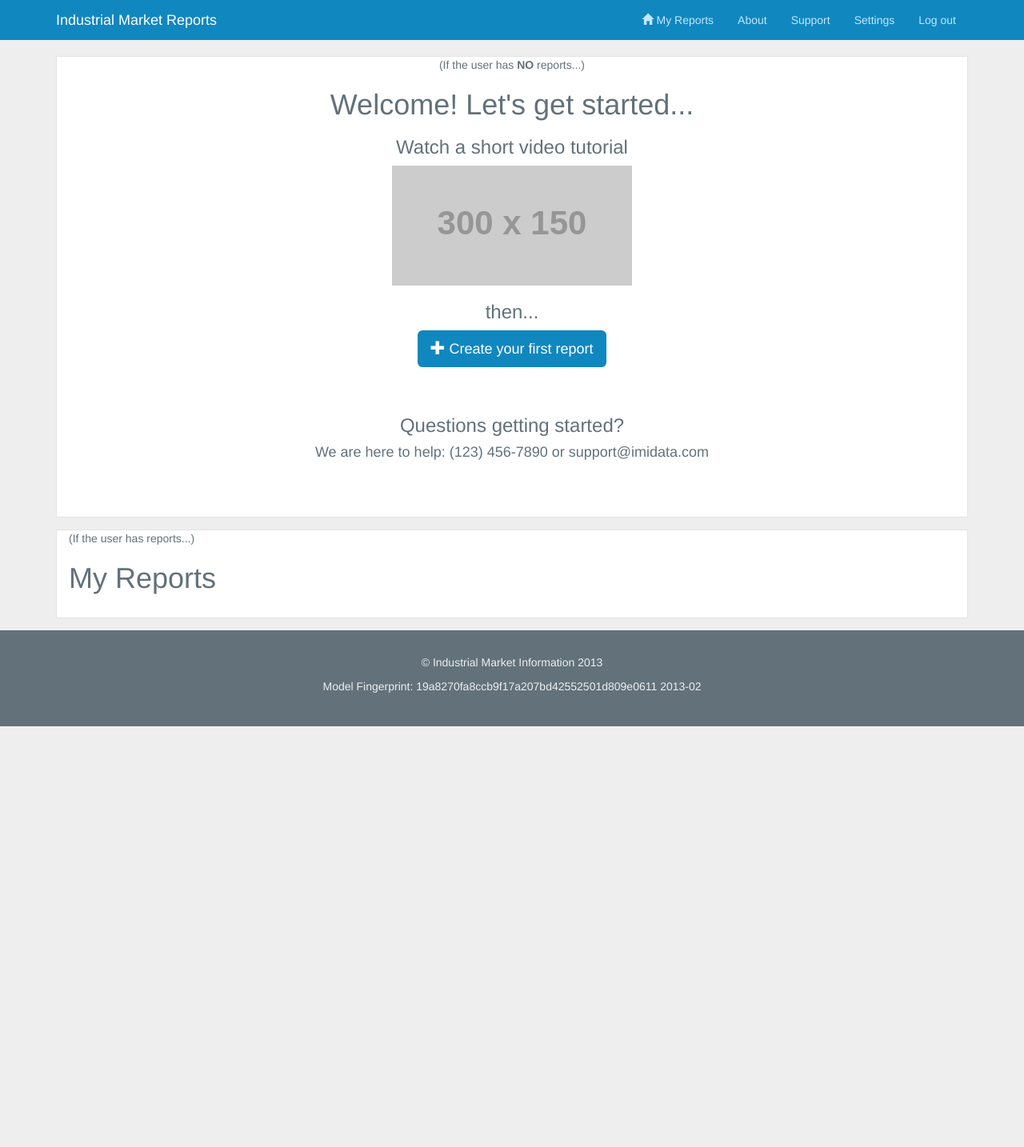
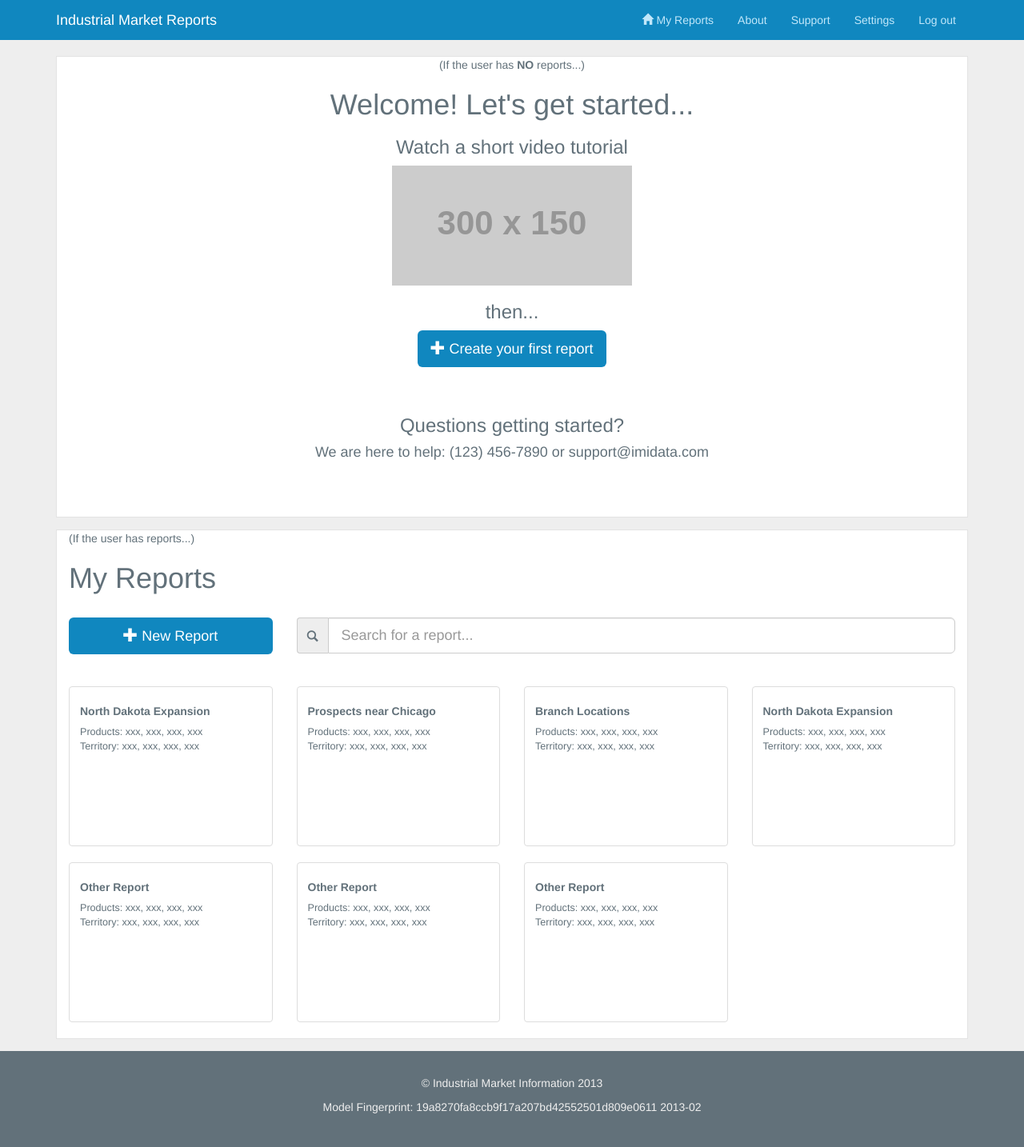
Before and after one commit to saintsjd/imi-ui, a Jekyll site: the page built from myreports.html, in a window 1280 px wide. Shown: the whole page at 80% size. Built offline with Jekyll 4.4.1, drawn with Linux system fonts in a browser that asks for light colours; Markdown is read by kramdown in place of the engine named in the settings; before the commit the page ends 908 px from its top, so only the background shows below that.

Commit message:
my reports

```diff
--- a/css/main.css
+++ b/css/main.css
@@ -187,3 +187,31 @@ border: 1px solid #e3e3e3;
   border-top-left-radius: 0;
   border-top-right-radius: 0;
 }
+
+a.thumbnail:hover {
+  text-decoration: none;
+  background-color: #eee;
+}
+
+a.my-report {
+  color:  #62717a;
+}
+
+.my-report {
+  height: 200px;
+  overflow: hidden;
+}
+
+.new-my-report {
+  background-color: #eee;
+}
+.my-report h5 {
+  font-weight: bold;
+}
+.my-report p {
+  font-size: 0.9em;
+}
+
+.thumbnail .caption {
+  color:  #62717a;
+}
--- a/myreports.html
+++ b/myreports.html
@@ -14,7 +14,7 @@ title: Your New Jekyll Site
 	</p>
 
 	<h3>then...</h3>
-	<a href="#" class="btn btn-lg btn-primary"><span class="glyphicon glyphicon-plus"></span> Create your first report</a>
+	<a href="new.html" class="btn btn-lg btn-primary"><span class="glyphicon glyphicon-plus"></span> Create your first report</a>
 
 	<br>
 	<br>
@@ -29,7 +29,117 @@ title: Your New Jekyll Site
 <div class="section">
 	<p>(If the user has reports...)</p>
 	<h1>My Reports</h1>
+	<br>
+	<div class="row">
+		<div class="col-md-3">
+			<a data-toggle="modal" href="#newReportModal" class="btn btn-block btn-lg btn-primary"><span class="glyphicon glyphicon-plus"></span> New Report</a>
+		</div>
+		<div class="col-md-9">
+			<div class="input-group">
+				<span class="input-group-addon"><span class="glyphicon glyphicon-search"></span></span>
+      			<input type="text" class="form-control input-lg" placeholder="Search for a report...">
+    		</div><!-- /input-group -->
+		</div>
+	</div>
+	<br>
+	<br>
+	<div class="row">
+		<div class="col-md-3">
+			<a href="report.html" class="thumbnail my-report">
+				<div class="caption">
+				<h5>North Dakota Expansion</h5>
+				<p>Products: xxx, xxx, xxx, xxx
+				<br>Territory: xxx, xxx, xxx, xxx</p>
+				</div>
+			</a>
+		</div>
+		<div class="col-md-3">
+			<a href="report.html" class="thumbnail my-report">
+				<div class="caption">
+				<h5>Prospects near Chicago</h5>
+				<p>Products: xxx, xxx, xxx, xxx
+				<br>Territory: xxx, xxx, xxx, xxx</p>
+				</div>
+			</a>
+		</div>
+		<div class="col-md-3">
+			<a href="report.html" class="thumbnail my-report">
+				<div class="caption">
+				<h5>Branch Locations</h5>
+				<p>Products: xxx, xxx, xxx, xxx
+				<br>Territory: xxx, xxx, xxx, xxx</p>
+				</div>
+			</a>
+		</div>
+		<div class="col-md-3">
+			<a href="report.html" class="thumbnail my-report">
+				<div class="caption">
+				<h5>North Dakota Expansion</h5>
+				<p>Products: xxx, xxx, xxx, xxx
+				<br>Territory: xxx, xxx, xxx, xxx</p>
+				</div>
+			</a>
+		</div>
+	</div>
+	<br>
+	<div class="row">
+		<div class="col-md-3">
+			<a href="report.html" class="thumbnail my-report">
+				<div class="caption">
+				<h5>Other Report</h5>
+				<p>Products: xxx, xxx, xxx, xxx
+				<br>Territory: xxx, xxx, xxx, xxx</p>
+				</div>
+			</a>
+		</div>
+		<div class="col-md-3">
+			<a href="report.html" class="thumbnail my-report">
+				<div class="caption">
+				<h5>Other Report</h5>
+				<p>Products: xxx, xxx, xxx, xxx
+				<br>Territory: xxx, xxx, xxx, xxx</p>
+				</div>
+			</a>
+		</div>
+		<div class="col-md-3">
+			<a href="report.html" class="thumbnail my-report">
+				<div class="caption">
+				<h5>Other Report</h5>
+				<p>Products: xxx, xxx, xxx, xxx
+				<br>Territory: xxx, xxx, xxx, xxx</p>
+				</div>
+			</a>
+		</div>
+	</div>
+
 
 </div>
 
 </div>
+
+
+<div class="modal fade" id="newReportModal" tabindex="-1" role="dialog" aria-labelledby="myModalLabel" aria-hidden="true">
+    <div class="modal-dialog">
+      <div class="modal-content">
+        <div class="modal-header">
+          <button type="button" class="close" data-dismiss="modal" aria-hidden="true">&times;</button>
+          <h4 class="modal-title">Create New Report</h4>
+        </div>
+        <div class="modal-body">
+
+<form role="form">
+  <div class="form-group">
+    <label for="exampleInputEmail1">Name Your New Report</label>
+    <input type="email" class="form-control" id="exampleInputEmail1" placeholder="Example: Abrasives Profile for Northeast Region...">
+  </div>
+</form>
+
+
+        </div>
+        <div class="modal-footer">
+          <button type="button" class="btn btn-default" data-dismiss="modal">Close</button>
+          <a href="new.html" class="btn btn-primary">Create Report</a>
+        </div>
+      </div><!-- /.modal-content -->
+    </div><!-- /.modal-dialog -->
+  </div><!-- /.modal -->
```
